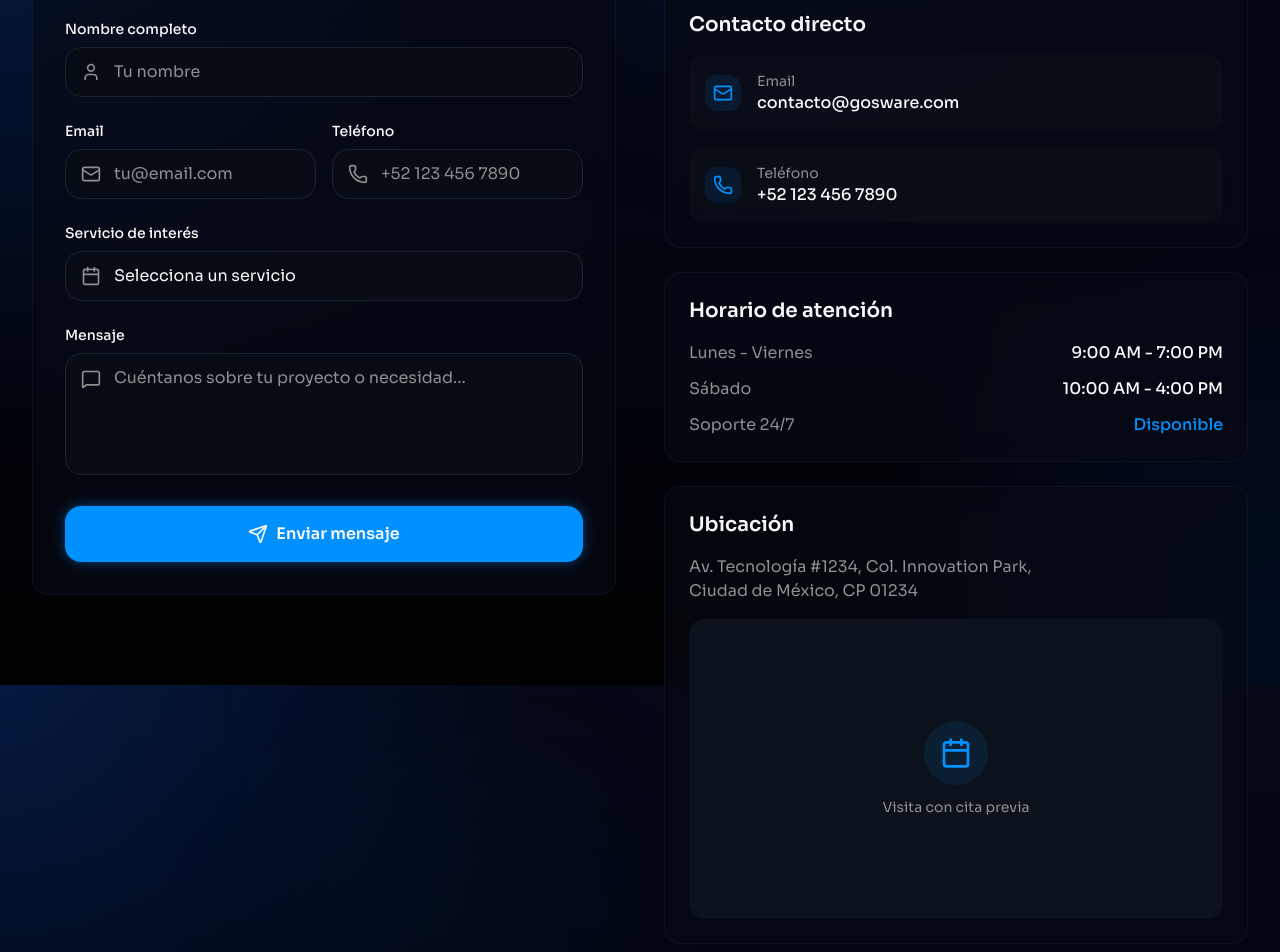
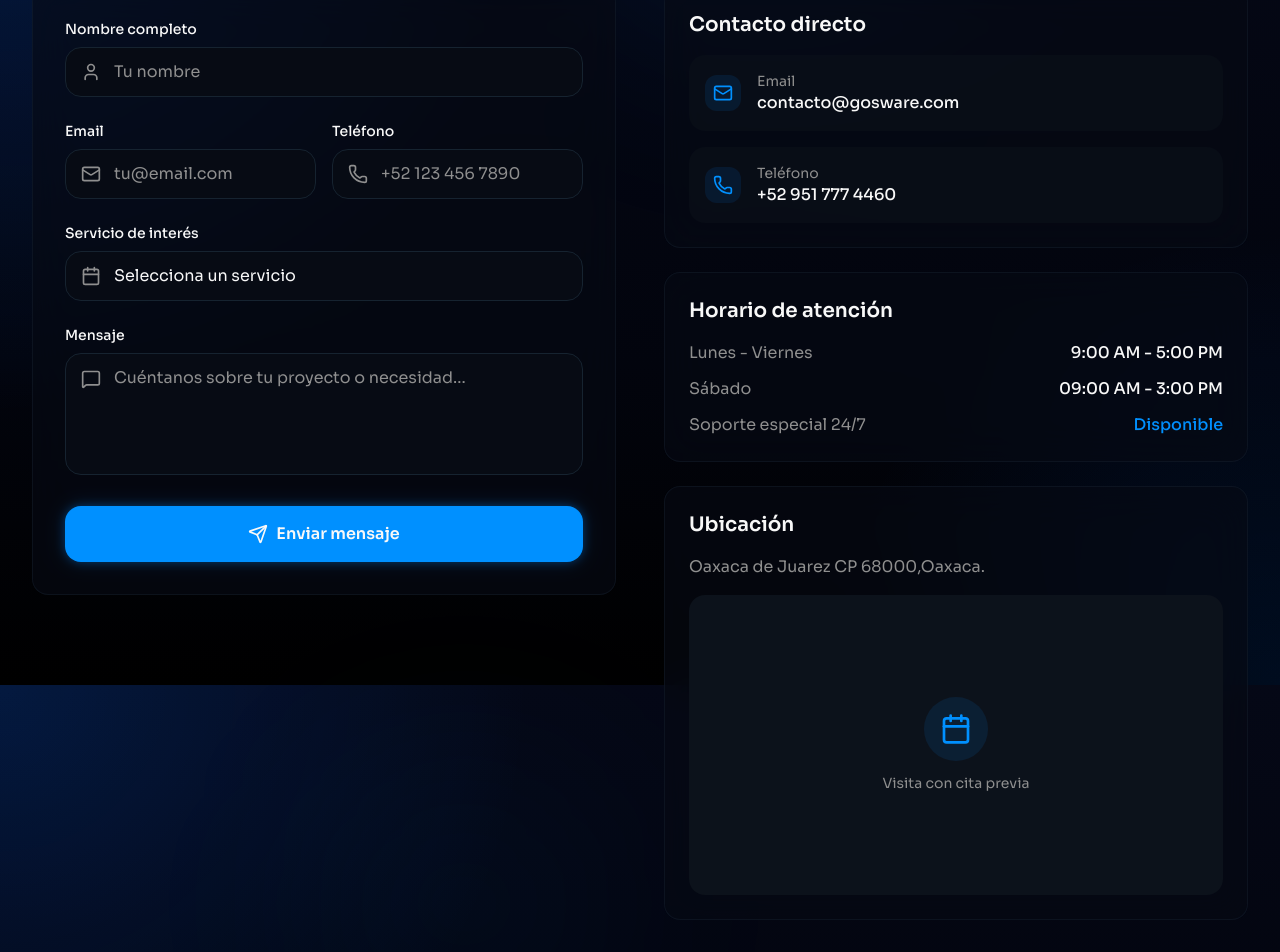
Before and after one commit to ANTAREZ96/gosware-web, a Next.js app: page / in a window 1280 px wide. Shown: the part 8115-9067 px from the top of the page. Built offline with nearby package versions, Linux system fonts and the light colour scheme.

Commit message:
direccion y tel

```diff
--- a/components/contact.tsx
+++ b/components/contact.tsx
@@ -275,7 +275,7 @@ export function Contact() {
                   </div>
                   <div>
                     <div className="text-sm text-muted-foreground">Teléfono</div>
-                    <div className="font-medium">+52 123 456 7890</div>
+                    <div className="font-medium">+52 951 777 4460</div>
                   </div>
                 </a>
               </div>
@@ -287,14 +287,14 @@ export function Contact() {
               <div className="space-y-3">
                 <div className="flex justify-between items-center">
                   <span className="text-muted-foreground">Lunes - Viernes</span>
-                  <span className="font-medium">9:00 AM - 7:00 PM</span>
+                  <span className="font-medium">9:00 AM - 5:00 PM</span>
                 </div>
                 <div className="flex justify-between items-center">
                   <span className="text-muted-foreground">Sábado</span>
-                  <span className="font-medium">10:00 AM - 4:00 PM</span>
+                  <span className="font-medium">09:00 AM - 3:00 PM</span>
                 </div>
                 <div className="flex justify-between items-center">
-                  <span className="text-muted-foreground">Soporte 24/7</span>
+                  <span className="text-muted-foreground">Soporte especial 24/7</span>
                   <span className="font-medium text-primary">Disponible</span>
                 </div>
               </div>
@@ -304,9 +304,9 @@ export function Contact() {
             <div className="p-6 rounded-2xl glass">
               <h3 className="text-xl font-semibold mb-4">Ubicación</h3>
               <p className="text-muted-foreground mb-4">
-                Av. Tecnología #1234, Col. Innovation Park,
+                Oaxaca de Juarez CP 68000,Oaxaca.
                 <br />
-                Ciudad de México, CP 01234
+
               </p>
               <div className="aspect-video rounded-xl overflow-hidden bg-secondary">
                 <div className="w-full h-full flex items-center justify-center text-muted-foreground">
```
